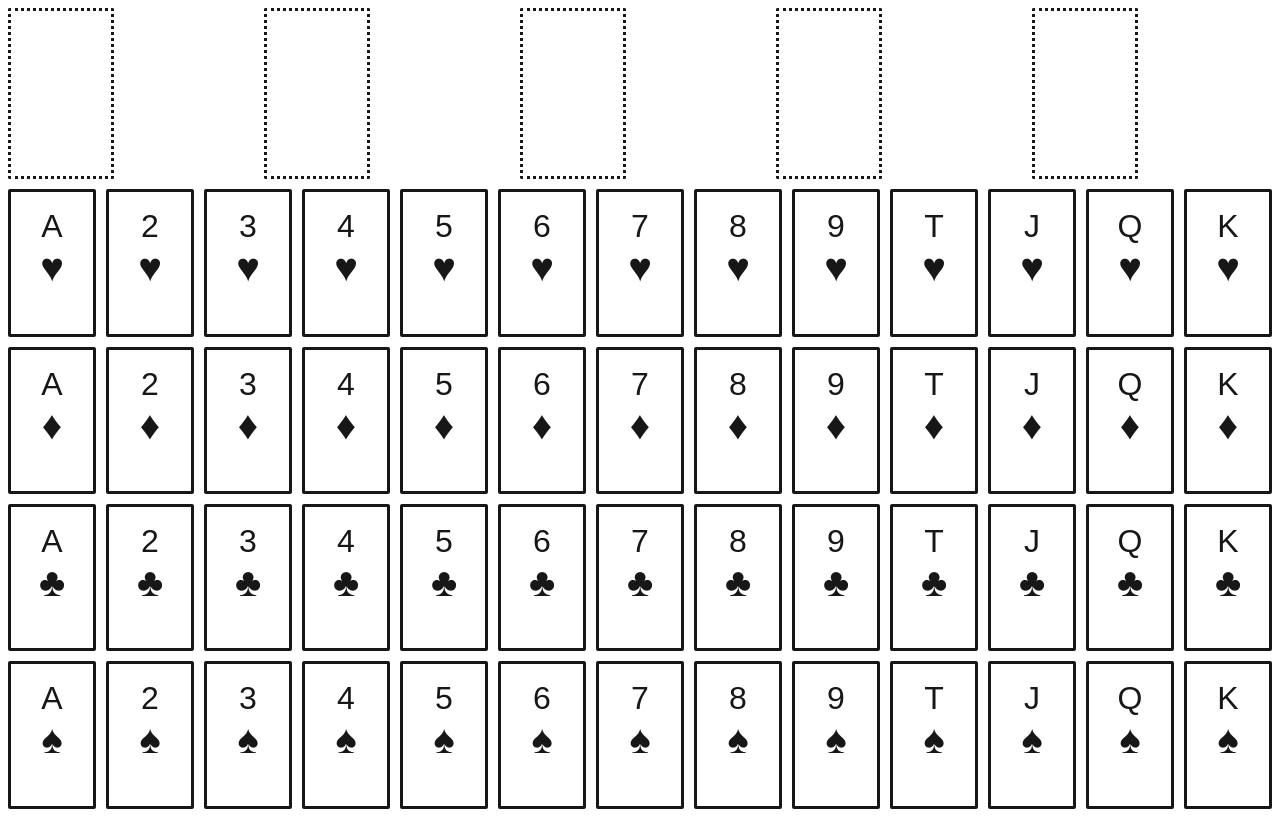
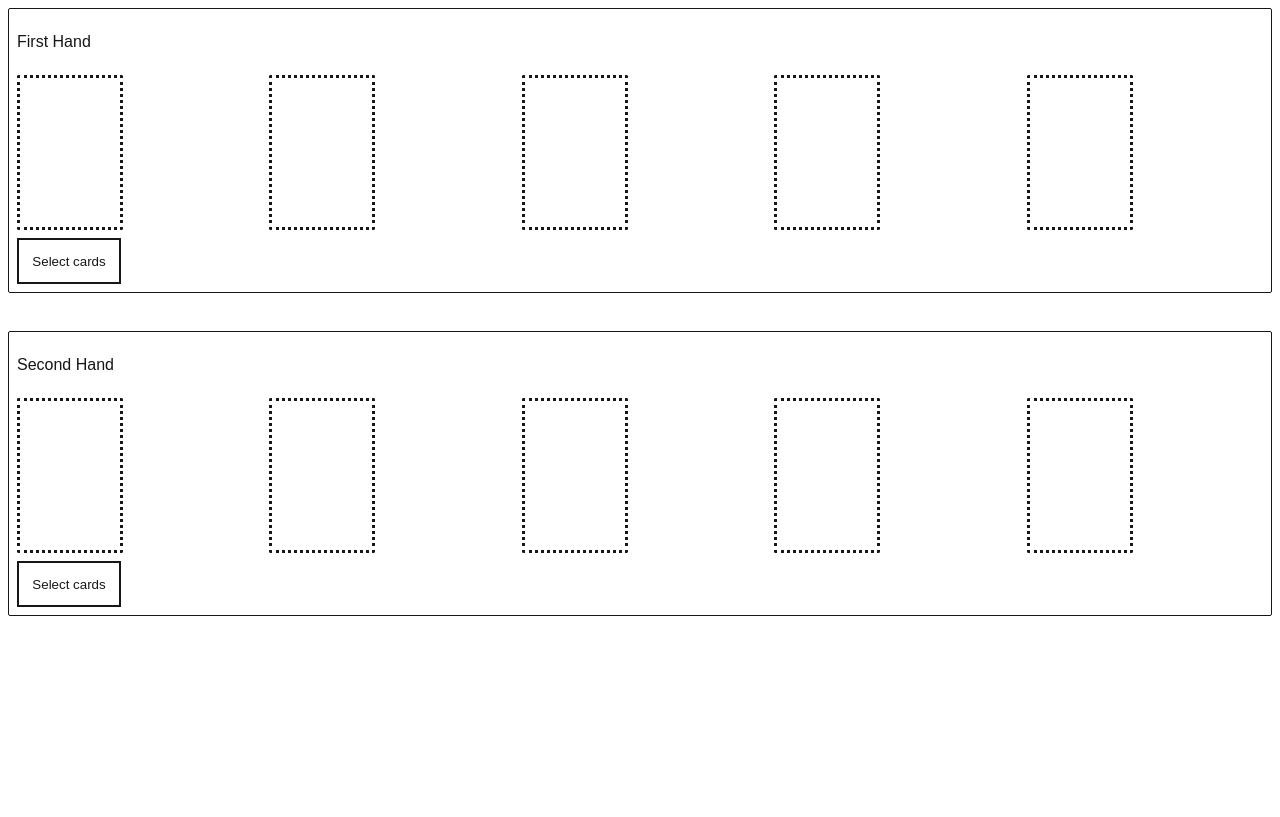
Before and after one commit to BetoFrega/poker-hands, a Next.js app: page / in a window 1280 px wide. Built offline with nearby package versions, Linux system fonts and the light colour scheme.

Commit message:
feat: select hands

```diff
--- a/src/components/CardButton/CardButton.module.css
+++ b/src/components/CardButton/CardButton.module.css
@@ -5,7 +5,7 @@
   aspect-ratio: 3/4;
   max-width: 100px;
   text-align: center;
-  padding: 1em 0;
+  padding: 0.5em 0;
 
   & p {
     margin: 0;
@@ -17,11 +17,11 @@
 }
 
 .CardValue {
-  font-size: 2em;
+  font-size: 1.2em;
 }
 
 .CardSuit {
-  font-size: 2.5em;
+  font-size: 1.4em;
 }
 
 .selected {
--- a/src/components/HandManager/HandManager.module.css
+++ b/src/components/HandManager/HandManager.module.css
@@ -1,4 +1,47 @@
 .container {
-    display: grid;
-    gap: 10px
+  display: grid;
+  gap: 10px;
 }
+
+.button {
+  background: var(--background);
+  border: var(--foreground) 2px solid;
+  color: var(--foreground);
+  width: max-content;
+  padding: 1em;
+  cursor: pointer;
+
+  &:disabled {
+    filter: brightness(0.5);
+    cursor: auto;
+  }
+}
+
+.handContainer {
+  display: grid;
+  gap: 8px;
+  border: var(--foreground) 1px solid;
+  padding: 8px;
+  border-radius: 2px;
+}
+
+.selectedHand {
+  border-width: 3px;
+}
+
+.selectorContainer {
+  border: var(--foreground) 1px solid;
+  padding: 8px;
+  display: grid;
+  gap: 6px;
+  max-height: 0;
+  overflow: hidden;
+  transform-origin: top;
+  transform: rotateX(90deg);
+  transition: all 0.3s ease-in-out;
+}
+
+.open {
+  max-height: 1000px;
+  transform: rotateX(0deg);
+}
--- a/src/components/HandManager/HandManager.tsx
+++ b/src/components/HandManager/HandManager.tsx
@@ -1,12 +1,14 @@
 import React, { ComponentProps, useState } from "react";
 import { cardInArray, removeCardFromArray } from "../../core/actions/cardArray";
 import { Card } from "../../core/types/Card";
+import { cx } from "../../helpers/cx";
 import { CardsSelector } from "../CardsSelector/CardsSelector";
 import { HandDisplay } from "../HandDisplay/HandDisplay";
 import styles from "./HandManager.module.css";
 
 export const HandManager: React.FC = () => {
   const [cards, setCards] = useState<Card[]>([]);
+  const [selectedHand, selectHand] = useState<null | 1 | 2>(null);
   const selectionHandler: ComponentProps<typeof CardsSelector>["onSelect"] = (
     card,
   ) => {
@@ -19,8 +21,48 @@ export const HandManager: React.FC = () => {
 
   return (
     <div className={styles.container}>
-      <HandDisplay cards={cards} />
-      <CardsSelector selectedCards={cards} onSelect={selectionHandler} />
+      <div
+        className={cx([
+          styles.handContainer,
+          selectedHand === 1 && styles.selectedHand,
+        ])}
+      >
+        <p>First Hand</p>
+        <HandDisplay cards={cards} />
+        <button
+          className={styles.button}
+          onClick={() => selectHand(1)}
+          disabled={selectedHand === 1}
+        >
+          {selectedHand === 1 ? "Selecting" : "Select"} cards
+        </button>
+      </div>
+      <div
+        className={cx([
+          styles.selectorContainer,
+          !!selectedHand && styles.open,
+        ])}
+      >
+        {selectedHand && <p>Selecting cards for Hand {selectedHand}</p>}
+        <button onClick={() => selectHand(null)}>Close 🅧</button>
+        <CardsSelector selectedCards={cards} onSelect={selectionHandler} />
+      </div>
+      <div
+        className={cx([
+          styles.handContainer,
+          selectedHand === 2 && styles.selectedHand,
+        ])}
+      >
+        <p>Second Hand</p>
+        <HandDisplay cards={cards} />
+        <button
+          className={styles.button}
+          onClick={() => selectHand(2)}
+          disabled={selectedHand === 2}
+        >
+          Select cards
+        </button>
+      </div>
     </div>
   );
 };
```
